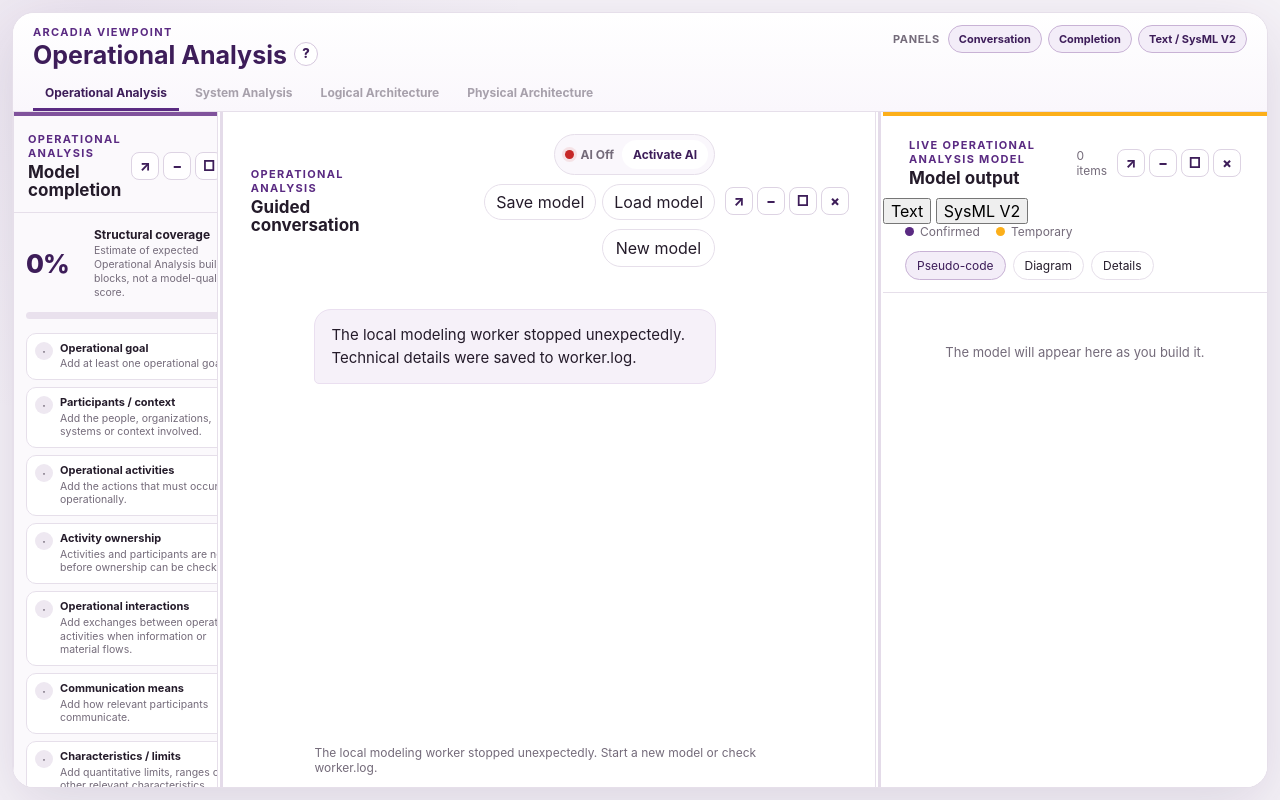
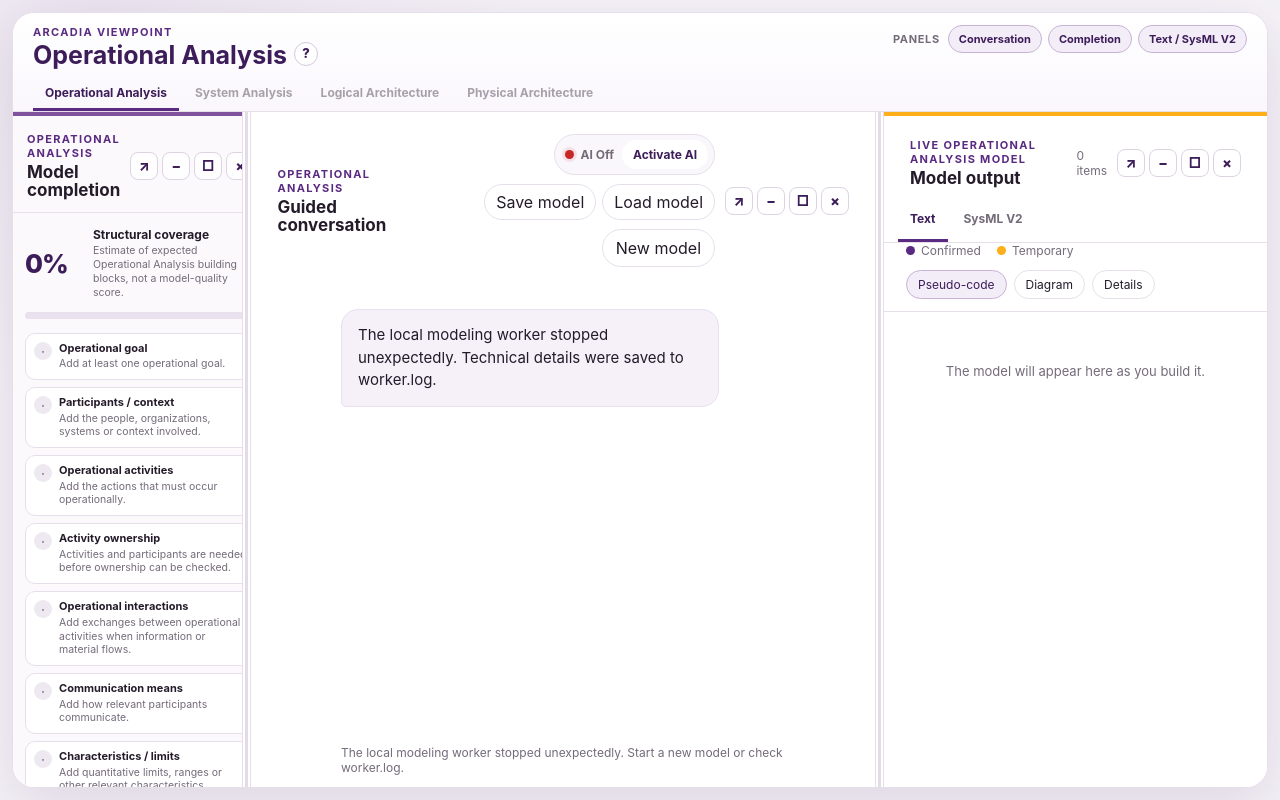
Before and after one commit to fabricionicolato1323-cyber/MBSE-App, a Flask app: page / in a window 1280 px wide. Run offline with Flask 3, Linux system fonts and the light colour scheme.

Commit message:
Style left completion and right textual output layout

```diff
--- a/static/workspace_layout.css
+++ b/static/workspace_layout.css
@@ -1,7 +1,7 @@
 /* Operational Analysis workspace shell, dockable panels and completion view. */
 
 :root {
-  --completion-width: clamp(190px, 16vw, 280px);
+  --completion-width: clamp(210px, 18vw, 320px);
   --model-width: clamp(330px, 30vw, 520px);
   --splitter-width: 7px;
 }
@@ -161,21 +161,25 @@
 .chat-panel.workspace-panel {
   flex: 1 1 0;
   min-width: 360px;
+  border-left: 1px solid var(--border);
+  border-right: 1px solid var(--border);
 }
 
 .completion-panel.workspace-panel {
   flex: 0 0 var(--completion-width);
-  min-width: 175px;
+  min-width: 190px;
   display: grid;
   grid-template-rows: auto minmax(0, 1fr);
   background: #fbf9fc;
-  border-left: 1px solid var(--border);
   border-right: 1px solid var(--border);
 }
 
 .model-panel.workspace-panel {
   flex: 0 0 var(--model-width);
   min-width: 300px;
+  display: grid;
+  grid-template-rows: auto auto minmax(0, 1fr);
+  border-left: 1px solid var(--border);
 }
 
 .panel-header,
@@ -379,6 +383,95 @@
   overflow-wrap: anywhere;
 }
 
+.utility-tabs {
+  min-height: 44px;
+  display: flex;
+  align-items: end;
+  gap: 4px;
+  padding: 0 14px;
+  border-bottom: 1px solid var(--border);
+  background: #fff;
+}
+
+.utility-tab-button {
+  min-height: 44px;
+  padding: 0 12px;
+  border: 0;
+  border-bottom: 3px solid transparent;
+  background: transparent;
+  color: var(--muted);
+  font-size: 12px;
+  font-weight: 750;
+}
+
+.utility-tab-button.active {
+  color: var(--synopsys-purple-deep);
+  border-bottom-color: var(--synopsys-purple);
+}
+
+.utility-tab-button:focus-visible {
+  outline: 3px solid rgba(90, 42, 130, .18);
+  outline-offset: -3px;
+}
+
+.utility-tab-content {
+  min-height: 0;
+  overflow: auto;
+  background: #fff;
+}
+
+.utility-tab-content:not(.active),
+.utility-tab-content[hidden] {
+  display: none !important;
+}
+
+#utilityTextView.active {
+  display: flex;
+  min-height: 0;
+  flex-direction: column;
+}
+
+#utilityTextView .tab-content.active {
+  min-height: 0;
+  overflow: auto;
+}
+
+.sysml-text-placeholder {
+  min-height: 100%;
+  padding: 22px 18px;
+  display: flex;
+  flex-direction: column;
+  gap: 12px;
+  color: var(--text);
+}
+
+.sysml-placeholder-heading {
+  color: var(--synopsys-purple-deep);
+  font-size: 15px;
+  font-weight: 800;
+}
+
+.sysml-text-placeholder p {
+  margin: 0;
+  color: var(--muted);
+  font-size: 12px;
+  line-height: 1.5;
+}
+
+.sysml-code-placeholder {
+  flex: 1 1 auto;
+  min-height: 220px;
+  margin: 0;
+  padding: 16px;
+  overflow: auto;
+  border: 1px solid #ddd3e3;
+  border-radius: 12px;
+  background: #fbf9fc;
+  color: var(--synopsys-purple-deep);
+  font: 12px/1.55 ui-monospace, SFMono-Regular, Menlo, Monaco, Consolas, "Liberation Mono", monospace;
+  white-space: pre-wrap;
+}
+
 .workspace-panel.is-minimized:not(.is-floating) {
   flex: 0 0 54px !important;
   min-width: 54px !important;
```
Also changed, not shown: other parts of static/workspace_layout.css (+59 -2 lines).
